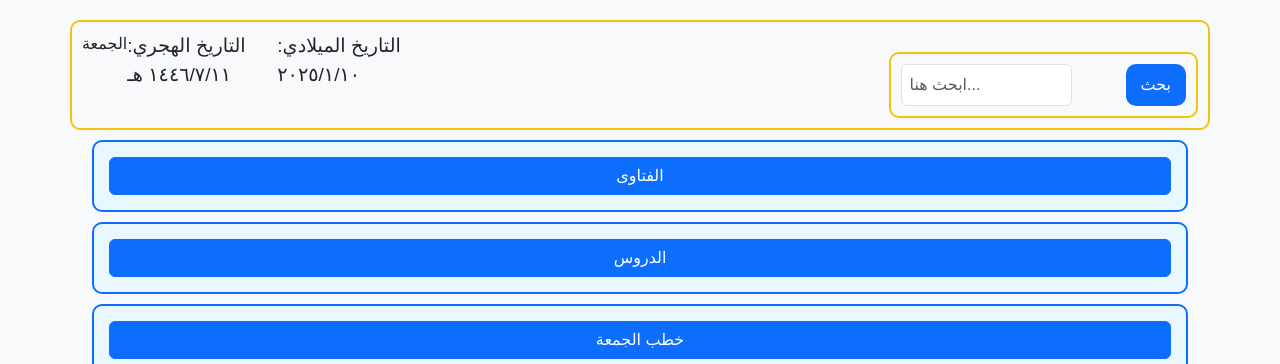
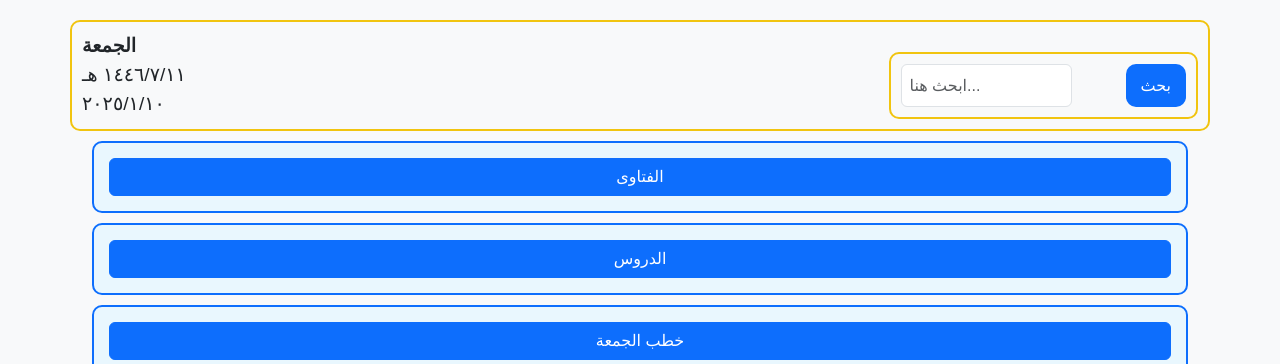
Before and after one commit to ghanirbh34/fatwa-website1, a plain HTML site: page index.html in a window 1280 px wide. Shown: the part 156-520 px from the top of the page. Drawn offline with nearby package versions, Linux system fonts and the light colour scheme.

Commit message:
Update index.html

```diff
--- a/index.html
+++ b/index.html
@@ -61,9 +61,11 @@
 
         .search-bar .date-container {
             display: flex;
+            flex-direction: column;
             justify-content: space-between;
             width: 30%;
             font-size: 1.1rem;
+            text-align: left;
         }
 
         .category-item {
@@ -109,9 +111,9 @@
     <!-- شريط البحث والتاريخ -->
     <div class="container search-bar">
         <div class="date-container">
-            <div id="current-day" style="text-align: left; font-size: 1rem;"></div>
-            <div id="current-date-hijri" style="text-align: left; font-size: 1.2rem;"></div>
-            <div id="current-date-miladi" style="text-align: left; font-size: 1.2rem;"></div>
+            <div id="current-day" style="font-size: 1.2rem; font-weight: bold;"></div>
+            <div id="current-date-hijri" style="font-size: 1.2rem;"></div>
+            <div id="current-date-miladi" style="font-size: 1.2rem;"></div>
         </div>
         <form class="search-bar d-flex" onsubmit="handleSearch(event)">
             <input class="form-control" type="search" placeholder="ابحث هنا..." id="search-input" aria-label="Search">
@@ -173,8 +175,8 @@
 
             // تعيين التواريخ في العناصر
             document.getElementById('current-day').textContent = dayOfWeek; // يوم الأسبوع
-            document.getElementById('current-date-hijri').textContent = 'التاريخ الهجري: ' + currentDateHijri;
-            document.getElementById('current-date-miladi').textContent = 'التاريخ الميلادي: ' + miladiDate;
+            document.getElementById('current-date-hijri').textContent = currentDateHijri;
+            document.getElementById('current-date-miladi').textContent = miladiDate;
         }
 
         // استدعاء الوظيفة لتحديث التاريخ عند تحميل الصفحة
```
